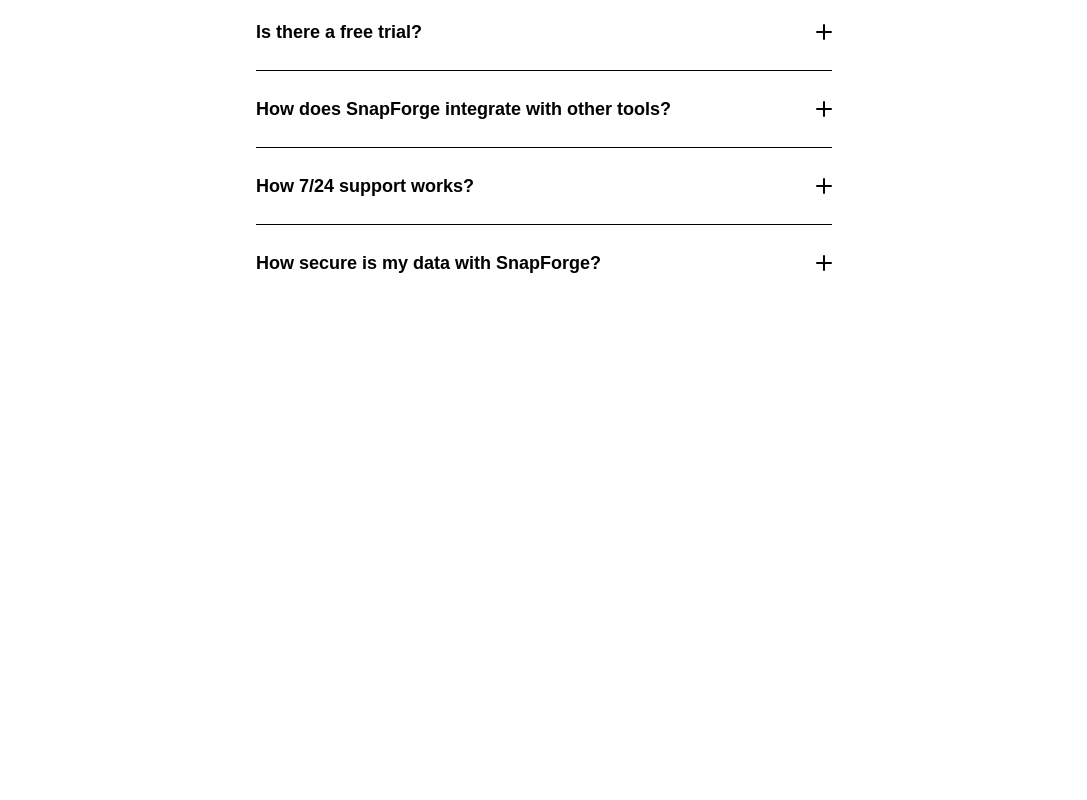
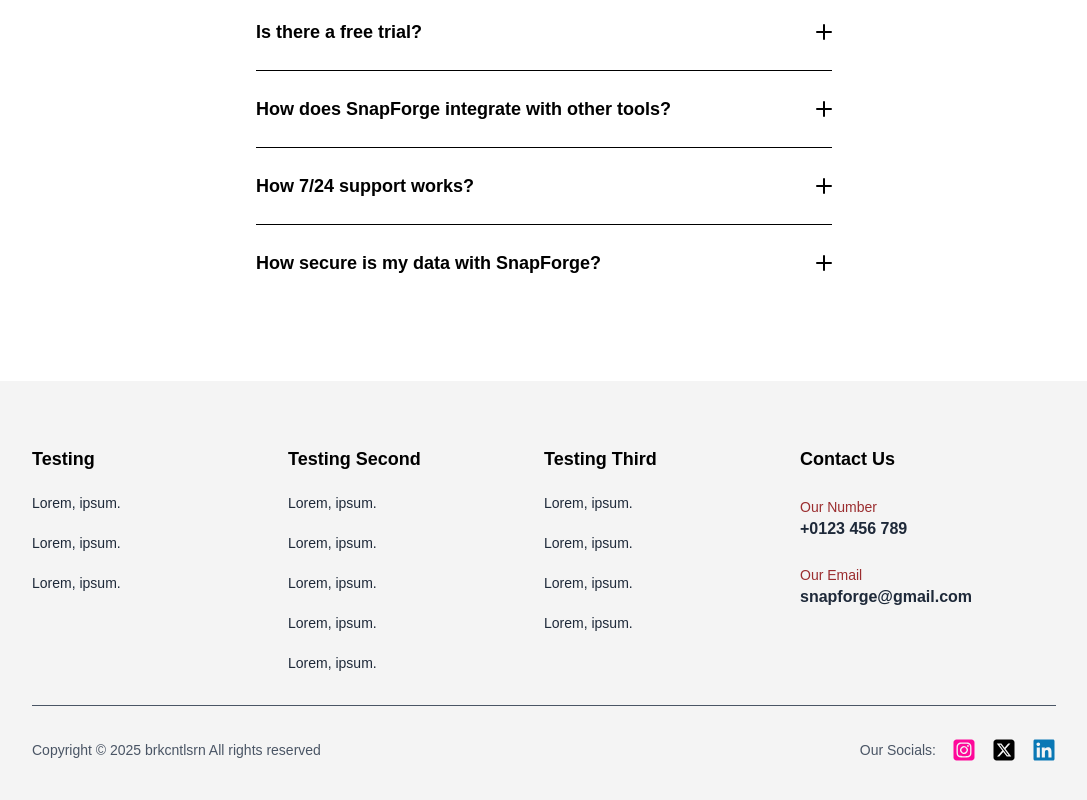
Before and after one commit to berkcantelseren/SnapForge, a Next.js app: page / in a window 1280 px wide. Shown: the part 4415-5215 px from the top of the page, without its empty margins (96-1183 px from the left). Before the commit the page ends 4796 px from the top, so only its background shows below. Built offline with nearby package versions, Linux system fonts and the light colour scheme; a web font is replaced by a local one.

Commit message:
finished footer

```diff
--- /dev/null
+++ b/app/components/Home/Footer/Footer.tsx
@@ -0,0 +1,93 @@
+import {
+  FaInstagram,
+  FaLinkedin,
+  FaSquareInstagram,
+  FaSquareXTwitter,
+} from "react-icons/fa6";
+
+export default function Footer() {
+  return (
+    <div className="pt-16 pb-16 bg-[#f4f4f4]">
+      <div className="w-[80%] mx-auto items-start grid grid-cols-1 sm:grid-cols-2 md:grid-cols-2 lg:grid-cols-4">
+        {/* 1st Section Footer  */}
+        <div className="space-y-5">
+          <h1 className="text-lg font-bold">Testing</h1>
+          <p className="text-gray-800 font-medium cursor-pointer text-sm hover:text-[#9B2D2F]">
+            Lorem, ipsum.
+          </p>
+          <p className="text-gray-800 font-medium cursor-pointer text-sm hover:text-[#9B2D2F]">
+            Lorem, ipsum.
+          </p>
+          <p className="text-gray-800 font-medium cursor-pointer text-sm hover:text-[#9B2D2F]">
+            Lorem, ipsum.
+          </p>
+        </div>
+        {/* 2st Section Footer  */}
+        <div className="space-y-5">
+          <h1 className="text-lg font-bold">Testing Second</h1>
+          <p className="text-gray-800 font-medium cursor-pointer text-sm hover:text-[#9B2D2F]">
+            Lorem, ipsum.
+          </p>
+          <p className="text-gray-800 font-medium cursor-pointer text-sm hover:text-[#9B2D2F]">
+            Lorem, ipsum.
+          </p>
+          <p className="text-gray-800 font-medium cursor-pointer text-sm hover:text-[#9B2D2F]">
+            Lorem, ipsum.
+          </p>
+          <p className="text-gray-800 font-medium cursor-pointer text-sm hover:text-[#9B2D2F]">
+            Lorem, ipsum.
+          </p>
+          <p className="text-gray-800 font-medium cursor-pointer text-sm hover:text-[#9B2D2F]">
+            Lorem, ipsum.
+          </p>
+        </div>
+        {/* 3st Section Footer  */}
+        <div className="space-y-5">
+          <h1 className="text-lg font-bold">Testing Third</h1>
+          <p className="text-gray-800 font-medium cursor-pointer text-sm hover:text-[#9B2D2F]">
+            Lorem, ipsum.
+          </p>
+          <p className="text-gray-800 font-medium cursor-pointer text-sm hover:text-[#9B2D2F]">
+            Lorem, ipsum.
+          </p>
+          <p className="text-gray-800 font-medium cursor-pointer text-sm hover:text-[#9B2D2F]">
+            Lorem, ipsum.
+          </p>
+          <p className="text-gray-800 font-medium cursor-pointer text-sm hover:text-[#9B2D2F]">
+            Lorem, ipsum.
+          </p>
+        </div>
+        {/* 4st Section Footer  */}
+        <div>
+          <h1 className="text-lg font-bold">Contact Us</h1>
+          <div className="mt-6">
+            <h1 className="text-sm text-[#9B2D2F]">Our Number</h1>
+            <h1 className="font-bold text-gray-800">+0123 456 789</h1>
+          </div>
+          <div className="mt-6">
+            <h1 className="text-sm text-[#9B2D2F]">Our Email</h1>
+            <h1 className="font-bold text-gray-800">snapforge@gmail.com</h1>
+          </div>
+        </div>
+      </div>
+      {/* Bottom Part Footer  */}
+      <div className="mt-8 w-[80%] mx-auto border-t pt-8 flex flex-col md:flex-row justify-between items-center text-gray-600 text-sm">
+        <p className="text-center md:text-left">
+          Copyright © 2025 brkcntlsrn All rights reserved
+        </p>
+        <div className="flex items-center space-x-4 mt-4 md:mt-0">
+          <span>Our Socials:</span>
+          <span className="text-[#FE089A]">
+            <FaSquareInstagram className="w-6 h-6" />
+          </span>
+          <span className="text-black">
+            <FaSquareXTwitter className="w-6 h-6" />
+          </span>
+          <span className="text-[#0A78B5]">
+            <FaLinkedin className="w-6 h-6" />
+          </span>
+        </div>
+      </div>
+    </div>
+  );
+}
--- a/app/layout.tsx
+++ b/app/layout.tsx
@@ -2,6 +2,7 @@
 import { Rethink_Sans } from "next/font/google";
 import "./globals.css";
 import { ResponsiveNavbar } from "./components/Home/Navbar/ResponsiveNav";
+import Footer from "./components/Home/Footer/Footer";
 
 const font = Rethink_Sans({
   weight: ["400", "500", "600", "700", "800"],
@@ -24,6 +25,7 @@
       <body className={`${font.className} antialiased`}>
         <ResponsiveNavbar />
         {children}
+        <Footer />
       </body>
     </html>
   );
```
